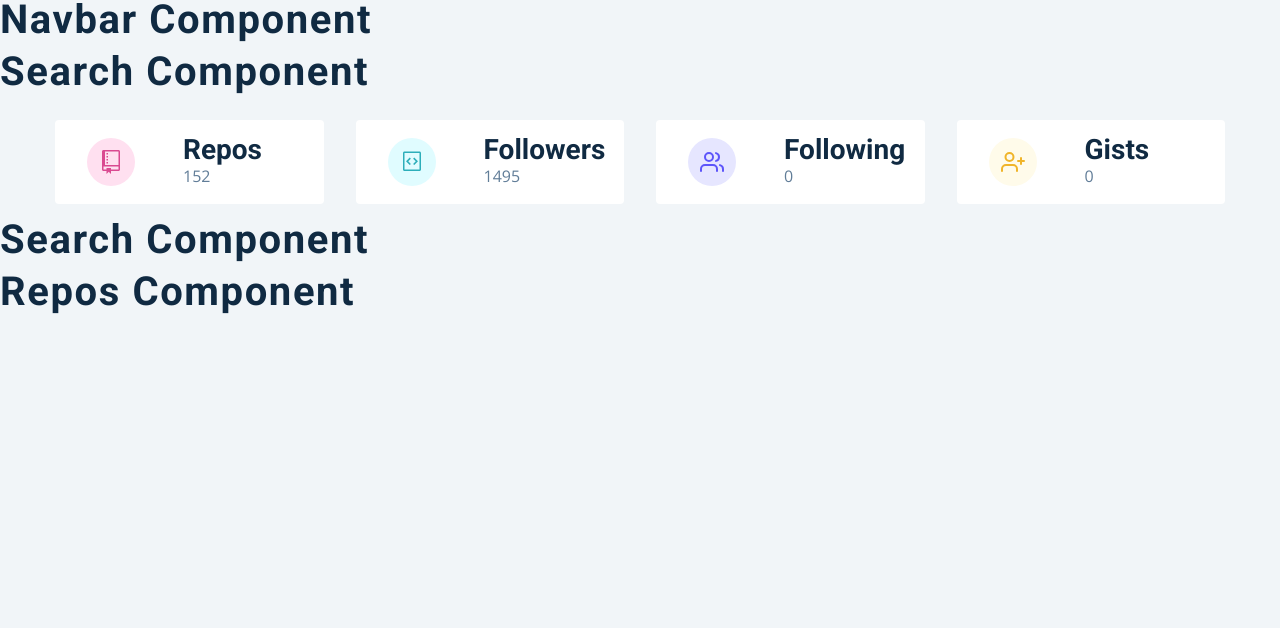
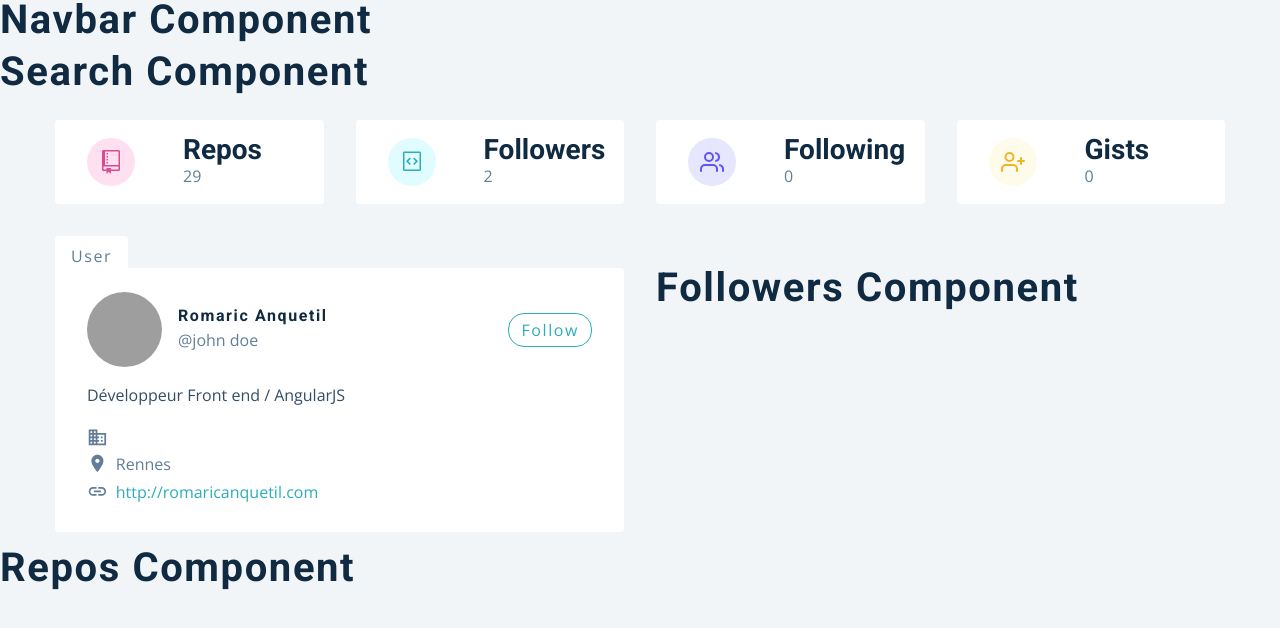
Before and after one commit to romarinmarin/react-searchuser, a React (Create React App) app: page / in a window 1280 px wide. Shown: the top 628 px of the page. Built offline with nearby package versions, Linux system fonts and the light colour scheme; grey boxes are pictures that could not be loaded.

Commit message:
Card component

```diff
--- a/src/components/Card.js
+++ b/src/components/Card.js
@@ -1,9 +1,46 @@
-import React from 'react';
-import { GithubContext } from '../context/context';
-import styled from 'styled-components';
-import { MdBusiness, MdLocationOn, MdLink } from 'react-icons/md';
+import React from "react";
+import { GithubContext } from "../context/context";
+import styled from "styled-components";
+import { MdBusiness, MdLocationOn, MdLink } from "react-icons/md";
+import { useContext } from "react";
 const Card = () => {
-  return <h2>card component</h2>;
+  const { githubUser } = useContext(GithubContext);
+  const {
+    name,
+    avatar_url,
+    twitter_username,
+    html_url,
+    bio,
+    company,
+    location,
+    blog,
+  } = githubUser;
+
+  return (
+    <Wrapper>
+      <header>
+        <img src={avatar_url} alt={name} />
+        <div>
+          <h4>{name}</h4>
+          <p>@{twitter_username || "john doe"}</p>
+        </div>
+        <a href={html_url}>follow</a>
+      </header>
+      <p className="bio">{bio}</p>
+      <div className="links">
+        <p>
+          <MdBusiness></MdBusiness> {company}
+        </p>
+        <p>
+          <MdLocationOn></MdLocationOn> {location || "so"}
+        </p>
+        <a href={`https://${blog}`}>
+          <MdLink></MdLink>
+          {blog}
+        </a>
+      </div>
+    </Wrapper>
+  );
 };
 const Wrapper = styled.article`
   background: var(--clr-white);
@@ -13,7 +50,7 @@ const Wrapper = styled.article`
   border-bottom-right-radius: var(--radius);
   position: relative;
   &::before {
-    content: 'user';
+    content: "user";
     position: absolute;
     top: 0;
     left: 0;
--- a/src/components/User.js
+++ b/src/components/User.js
@@ -1,9 +1,16 @@
-import React from 'react';
-import styled from 'styled-components';
-import Card from './Card';
-import Followers from './Followers';
+import React from "react";
+import styled from "styled-components";
+import Card from "./Card";
+import Followers from "./Followers";
 const User = () => {
-  return <h2>search component</h2>;
+  return (
+    <section className="section">
+      <Wrapper className="section-center">
+        <Card></Card>
+        <Followers></Followers>
+      </Wrapper>
+    </section>
+  );
 };
 
 const Wrapper = styled.div`
--- a/src/context/mockData.js/mockUser.js
+++ b/src/context/mockData.js/mockUser.js
@@ -1,37 +1,37 @@
 export default {
-  login: 'john-smilga',
-  id: 42133389,
-  node_id: 'MDQ6VXNlcjQyMTMzMzg5',
-  avatar_url: 'https://avatars3.githubusercontent.com/u/42133389?v=4',
-  gravatar_id: '',
-  url: 'https://api.github.com/users/john-smilga',
-  html_url: 'https://github.com/john-smilga',
-  followers_url: 'https://api.github.com/users/john-smilga/followers',
+  login: "romarinmarin",
+  id: 17761936,
+  node_id: "MDQ6VXNlcjE3NzYxOTM2",
+  avatar_url: "https://avatars.githubusercontent.com/u/17761936?v=4",
+  gravatar_id: "",
+  url: "https://api.github.com/users/romarinmarin",
+  html_url: "https://github.com/romarinmarin",
+  followers_url: "https://api.github.com/users/romarinmarin/followers",
   following_url:
-    'https://api.github.com/users/john-smilga/following{/other_user}',
-  gists_url: 'https://api.github.com/users/john-smilga/gists{/gist_id}',
+    "https://api.github.com/users/romarinmarin/following{/other_user}",
+  gists_url: "https://api.github.com/users/romarinmarin/gists{/gist_id}",
   starred_url:
-    'https://api.github.com/users/john-smilga/starred{/owner}{/repo}',
-  subscriptions_url: 'https://api.github.com/users/john-smilga/subscriptions',
-  organizations_url: 'https://api.github.com/users/john-smilga/orgs',
-  repos_url: 'https://api.github.com/users/john-smilga/repos',
-  events_url: 'https://api.github.com/users/john-smilga/events{/privacy}',
+    "https://api.github.com/users/romarinmarin/starred{/owner}{/repo}",
+  subscriptions_url: "https://api.github.com/users/romarinmarin/subscriptions",
+  organizations_url: "https://api.github.com/users/romarinmarin/orgs",
+  repos_url: "https://api.github.com/users/romarinmarin/repos",
+  events_url: "https://api.github.com/users/romarinmarin/events{/privacy}",
   received_events_url:
-    'https://api.github.com/users/john-smilga/received_events',
-  type: 'User',
+    "https://api.github.com/users/romarinmarin/received_events",
+  type: "User",
   site_admin: false,
-  name: 'John Smilga',
-  company: 'Coding Addict',
-  blog: 'www.johnsmilga.com',
-  location: 'Los Angeles',
+  name: "Romaric Anquetil",
+  company: null,
+  blog: "http://romaricanquetil.com",
+  location: "Rennes",
   email: null,
   hireable: null,
-  bio: 'Creator of Coding Addict',
-  twitter_username: 'john_smilga',
-  public_repos: 152,
+  bio: "Développeur Front end / AngularJS",
+  twitter_username: null,
+  public_repos: 29,
   public_gists: 0,
-  followers: 1495,
+  followers: 2,
   following: 0,
-  created_at: '2018-08-06T06:48:23Z',
-  updated_at: '2020-07-08T05:01:32Z',
+  created_at: "2016-03-10T10:18:02Z",
+  updated_at: "2021-04-01T09:02:50Z",
 };
--- a/src/pages/Dashboard.js
+++ b/src/pages/Dashboard.js
@@ -2,6 +2,8 @@ import React from "react";
 import { Info, Repos, User, Search, Navbar } from "../components";
 import loadingImage from "../images/preloader.gif";
 import { GithubContext } from "../context/context";
+import { MdLocalLibrary } from "react-icons/md";
+import Card from "../components/Card";
 const Dashboard = () => {
   return (
     <main>
```
